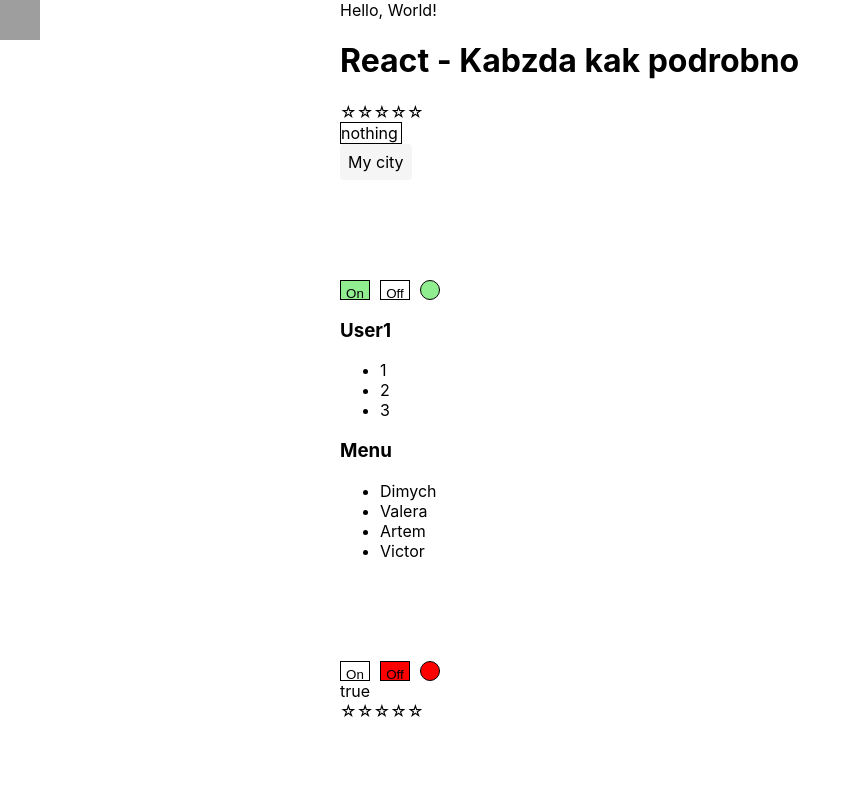
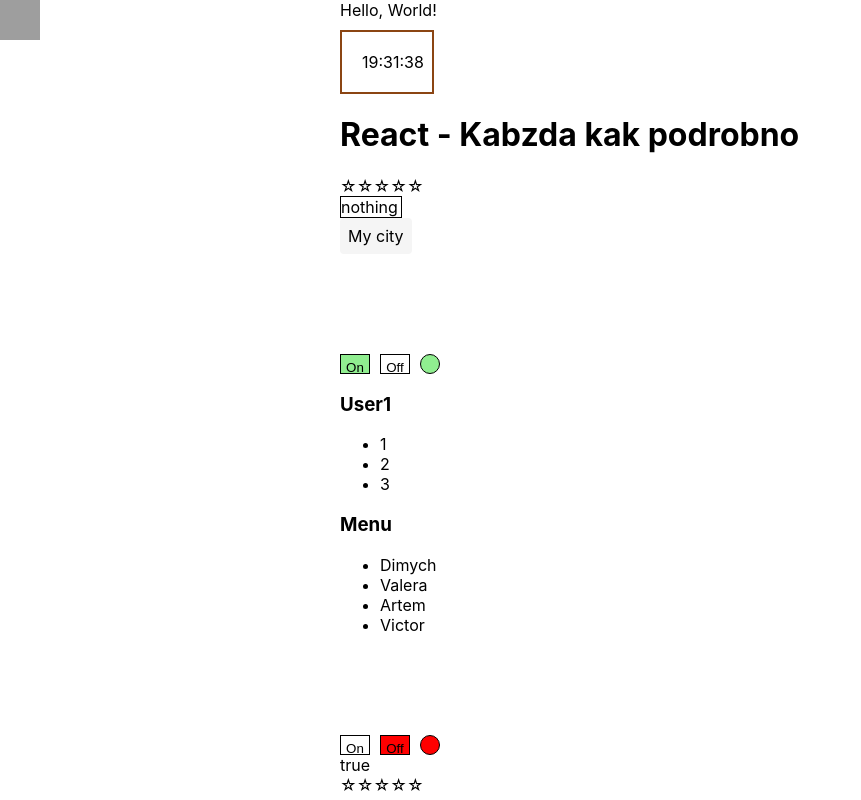
Before and after one commit to Halina2610/react_kabzda-kak-podrobno, a React (Create React App) app: page / in a window 1280 px wide. Shown: the whole page, without its empty margins (0-861 px from the left). Built offline with nearby package versions, Linux system fonts and the light colour scheme; grey boxes are pictures that could not be loaded.

Commit message:
23 useEffect

```diff
--- a/src/App.tsx
+++ b/src/App.tsx
@@ -11,6 +11,7 @@
 import {CustomSelect, Option} from "./components/input/CustomSelect";
 import {Typewriter} from "./components/any/Typewriter";
 import {ItemType, SelectD} from "./components/input/SelectD";
+import {UseEffectClock} from "./components/useEffect/UseEffectClock";
 
 function App() {
     const [ratingValue, setRatingValue] = useState<RatingValueType>(0);
@@ -33,18 +34,17 @@
     ]
 
 
-
     const options: Option[] = [
-        { countryId: 0, label: 'none', value: 'nothing', people: 0},
-        { countryId: 1, label: "minsk", value: "Minsk", people: 1000000 },
-        { countryId: 1, label: "vitebsk", value: "Vitebsk", people: 300000 },
-        { countryId: 1, label: "polotsk", value: "Polotsk", people: 100000 },
-        { countryId: 2, label: "varshava", value: "Varshava", people: 5000000 },
-        { countryId: 2, label: "schecin", value: "Schecin", people: 800000 },
-        { countryId: 2, label: "vratslow", value: "Vratslow", people: 500000 },
-        { countryId: 3, label: "kiev", value: "Kiev", people: 100000000 },
-        { countryId: 3, label: "odessa", value: "Odessa", people: 2000000 },
-        { countryId: 3, label: "chernigow", value: "Chernigow", people: 1000000 }
+        {countryId: 0, label: 'none', value: 'nothing', people: 0},
+        {countryId: 1, label: "minsk", value: "Minsk", people: 1000000},
+        {countryId: 1, label: "vitebsk", value: "Vitebsk", people: 300000},
+        {countryId: 1, label: "polotsk", value: "Polotsk", people: 100000},
+        {countryId: 2, label: "varshava", value: "Varshava", people: 5000000},
+        {countryId: 2, label: "schecin", value: "Schecin", people: 800000},
+        {countryId: 2, label: "vratslow", value: "Vratslow", people: 500000},
+        {countryId: 3, label: "kiev", value: "Kiev", people: 100000000},
+        {countryId: 3, label: "odessa", value: "Odessa", people: 2000000},
+        {countryId: 3, label: "chernigow", value: "Chernigow", people: 1000000}
     ]
 
 
@@ -53,9 +53,9 @@
     };
 
     const itemses: ItemType[] = [
-        { title: 'nothing', value: '1' },
-        { title: 'Minsk', value: '2' },
-        { title: 'Vitebsk', value: '3' },
+        {title: 'nothing', value: '1'},
+        {title: 'Minsk', value: '2'},
+        {title: 'Vitebsk', value: '3'},
     ]
 
     const [active, setActive] = useState(false)
@@ -64,12 +64,13 @@
 
     return (
         <AppWrapper>
-            <Typewriter text="Hello, World!" />
-
+            <Typewriter text="Hello, World!"/>
+            <UseEffectClock/>
             <PageTitle title={'React - Kabzda kak podrobno'}/>
             <UncontrolledRating/>
             <SelectD items={itemses} onChange={showItems} value={'1'}/>
-            <CustomSelect options={options} selectName={'My city'} onChange={handleSelectChange} value={selectedOption}/>
+            <CustomSelect options={options} selectName={'My city'} onChange={handleSelectChange}
+                          value={selectedOption}/>
 
             <OnOff value={controlledOnOff} callback={controlledCallback}/>
 
@@ -79,7 +80,8 @@
                 collapsed={accordionCollapsed}
                 onChange={AccordionOnClickHandler}
                 items={items}
-                onClick={()=> {}}
+                onClick={() => {
+                }}
             />
             <UncontrolledOnOff onChange={controlledCallback}/> {controlledOnOff.toString()}
             <CustomCursor/>
--- /dev/null
+++ b/src/components/useEffect/UseEffectClock.tsx
@@ -0,0 +1,39 @@
+import React, { useEffect, useState } from 'react';
+import styled from "styled-components";
+
+export const UseEffectClock = () => {
+    const [time, setTime] = useState('');
+
+    useEffect(() => {
+        const updateTime = () => {
+            const currentTime = new Date();
+            const seconds = () => {
+                if (currentTime.getSeconds() <= 9) return '0' + currentTime.getSeconds();
+                return currentTime.getSeconds();
+            };
+            const minutes = () => {
+                if (currentTime.getMinutes() <= 9) return '0' + currentTime.getMinutes();
+                return currentTime.getMinutes();
+            };
+            const formattedTime =
+                `${currentTime.getHours()}:${minutes()}:${seconds()}`;
+            setTime(formattedTime);
+        };
+
+        const intervalId = setInterval(updateTime, 1000);
+
+        return () => {
+            clearInterval(intervalId); // Очищаем интервал при размонтировании компонента
+        };
+    }, []);
+
+    return <TimeWrapper>{time}</TimeWrapper>
+
+};
+
+const TimeWrapper = styled.div`
+  padding: 20px;
+  margin: 10px 0;
+  border: 2px solid saddlebrown;
+  width: 50px;
+`;
```
